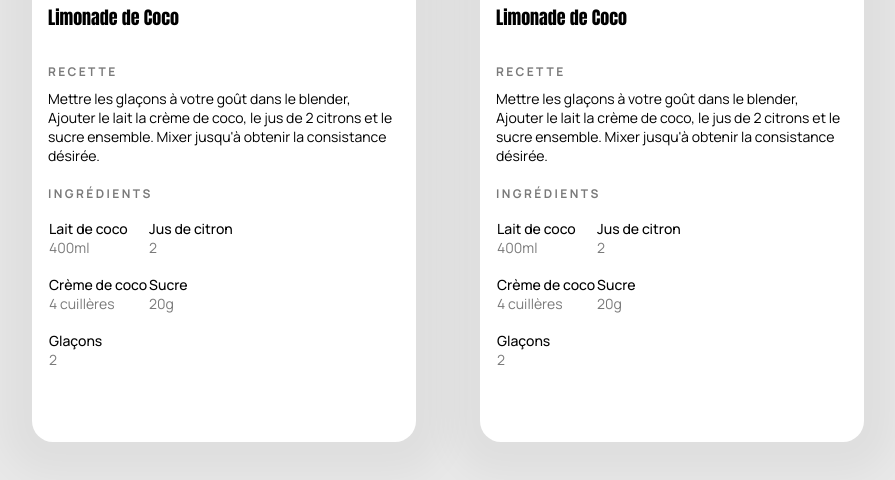
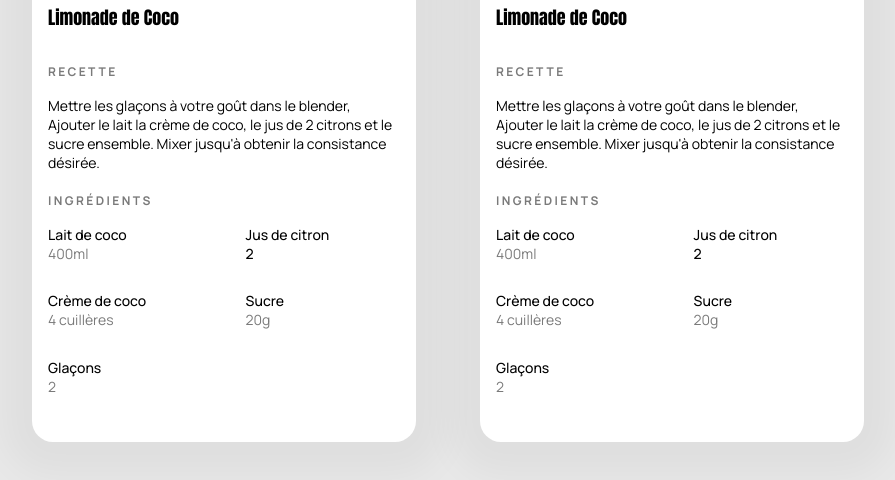
Before and after one commit to Yhumi0210/Projet-7-les-petits-plats, a plain HTML site: page index.html in a window 1280 px wide. Shown: the part 1198-1678 px from the top of the page, without its empty margins (64-959 px from the left). Drawn offline with Linux system fonts and the light colour scheme.

Commit message:
index statique

```diff
--- a/assets/scss/main.scss
+++ b/assets/scss/main.scss
@@ -195,7 +195,7 @@ h1 {
         &__cook {
           width: 22rem;
           height: 5rem;
-          margin: 0.6rem 0 1rem 0;
+          margin: 1rem 0 1rem 0;
           font-family: $text;
           font-size: $size--14;
           font-weight: $regular;
@@ -205,7 +205,6 @@ h1 {
         }
       }
       &__element {
-        border-spacing: 0 1rem;
         &__title {
           font-family: $text;
           font-size: $size--12;
@@ -214,7 +213,16 @@ h1 {
           text-transform: uppercase;
           letter-spacing: 0.15rem;
         }
+        &__list {
+          padding: 0;
+          display: grid;
+          grid-template-columns: auto auto;
+          grid-template-rows: auto auto auto;
+          grid-gap: 1.8rem;
+          margin-top: 1rem;
+          width: 22rem;
           &__ingredient {
+            list-style-type: none;
             font-family: $text;
             font-size: $size--14;
             font-weight: $medium;
@@ -227,6 +235,7 @@ h1 {
               color: $grey;
               text-align: left;
             }
+          }
         }
       }
     }
--- a/index.html
+++ b/index.html
@@ -2,7 +2,7 @@
 <html lang="fr">
 <head>
     <meta charset="utf-8">
-    <meta name="viewport" content="width=device-width, initial-scale=1">
+    <meta name="viewport" content="widli=device-widli, initial-scale=1">
     <meta name="description" content="">
     <link rel="stylesheet" href="assets/css/main.css" type="text/css">
     <link rel="icon" type="image/png" href="img/logo-point.png">
@@ -10,7 +10,7 @@
 </head>
 <body>
 <header class="header">
-    <a href="https://yhumi0210.github.io/Projet-7-les-petits-plats/" class="header__home">
+    <a href="https://yhumi0210.giliub.io/Projet-7-les-petits-plats/" class="header__home">
         <img src="img/logo.png" class="header__home__logo" alt="Les Petits Plats Home page">
     </a>
     <h1 class="header__title">CHERCHEZ PARMI PLUS DE 1500 RECETTES<br>
@@ -19,7 +19,7 @@
         <label for="recipe-search"></label>
         <input placeholder="Rechercher une recette, un ingrédient, ..." class="header__search__bar" type="search" id="recipe-search" name="Rechercher une recette, un ingrédient, ...">
         <div class="header__search__container">
-            <svg class="header__search__container__glass w-6 h-6" xmlns="http://www.w3.org/2000/svg" fill="none" viewBox="0 0 24 24" stroke-width="1.5" stroke="currentColor">
+            <svg class="header__search__container__glass w-6 h-6" xmlns="http://www.w3.org/2000/svg" fill="none" viewBox="0 0 24 24" stroke-widli="1.5" stroke="currentColor">
                 <path stroke-linecap="round" stroke-linejoin="round" d="m21 21-5.197-5.197m0 0A7.5 7.5 0 1 0 5.196 5.196a7.5 7.5 0 0 0 10.607 10.607Z" />
             </svg>
         </div>
@@ -52,30 +52,26 @@
                 <h3 class="hero__container__recipe__step__title">Recette</h3>
                 <p class="hero__container__recipe__step__cook">Mettre les glaçons à votre goût dans le blender, Ajouter le lait  la crème de coco, le jus de 2 citrons et le sucre ensemble. Mixer jusqu'à obtenir la consistance désirée.</p>
             </div>
-            <table class="hero__container__recipe__element">
+            <section class="hero__container__recipe__element">
                 <h4 class="hero__container__recipe__element__title">Ingrédients</h4>
-                <tr>
-                    <th class="hero__container__recipe__element__ingredient">Lait de coco<br>
-                    <span class="hero__container__recipe__element__ingredient__quantity">400ml</span>
-                    </th>
-                    <th class="hero__container__recipe__element__ingredient">Jus de citron<br>
-                        <span class="hero__container__recipe__element__ingredient__quantity">2</span>
-                    </th>
-                </tr>
-                <tr>
-                    <th class="hero__container__recipe__element__ingredient">Crème de coco<br>
-                        <span class="hero__container__recipe__element__ingredient__quantity">4 cuillères</span>
-                    </th>
-                    <th class="hero__container__recipe__element__ingredient">Sucre<br>
-                        <span class="hero__container__recipe__element__ingredient__quantity">20g</span>
-                    </th>
-                </tr>
-                <tr>
-                    <th class="hero__container__recipe__element__ingredient">Glaçons<br>
-                        <span class="hero__container__recipe__element__ingredient__quantity">2</span>
-                    </th>
-                </tr>
-            </table>
+                <ul class="hero__container__recipe__element__list">
+                    <li class="hero__container__recipe__element__list__ingredient">Lait de coco<br>
+                    <span class="hero__container__recipe__element__list__ingredient__quantity">400ml</span>
+                    </li>
+                    <li class="hero__container__recipe__element__list__ingredient">Jus de citron<br>
+                        <span class="hero__container__recipe__list__element__ingredient__quantity">2</span>
+                    </li>
+                    <li class="hero__container__recipe__element__list__ingredient">Crème de coco<br>
+                        <span class="hero__container__recipe__element__list__ingredient__quantity">4 cuillères</span>
+                    </li>
+                    <li class="hero__container__recipe__element__list__ingredient">Sucre<br>
+                        <span class="hero__container__recipe__element__list__ingredient__quantity">20g</span>
+                    </li>
+                    <li class="hero__container__recipe__element__list__ingredient">Glaçons<br>
+                        <span class="hero__container__recipe__element__list__ingredient__quantity">2</span>
+                    </li>
+                </ul>
+            </section>
         </section>
     </article>
     <article class="hero__container">
@@ -89,30 +85,26 @@
                 <h3 class="hero__container__recipe__step__title">Recette</h3>
                 <p class="hero__container__recipe__step__cook">Mettre les glaçons à votre goût dans le blender, Ajouter le lait  la crème de coco, le jus de 2 citrons et le sucre ensemble. Mixer jusqu'à obtenir la consistance désirée.</p>
             </div>
-            <table class="hero__container__recipe__element">
+            <section class="hero__container__recipe__element">
                 <h4 class="hero__container__recipe__element__title">Ingrédients</h4>
-                <tr>
-                    <th class="hero__container__recipe__element__ingredient">Lait de coco<br>
-                        <span class="hero__container__recipe__element__ingredient__quantity">400ml</span>
-                    </th>
-                    <th class="hero__container__recipe__element__ingredient">Jus de citron<br>
-                        <span class="hero__container__recipe__element__ingredient__quantity">2</span>
-                    </th>
-                </tr>
-                <tr>
-                    <th class="hero__container__recipe__element__ingredient">Crème de coco<br>
-                        <span class="hero__container__recipe__element__ingredient__quantity">4 cuillères</span>
-                    </th>
-                    <th class="hero__container__recipe__element__ingredient">Sucre<br>
-                        <span class="hero__container__recipe__element__ingredient__quantity">20g</span>
-                    </th>
-                </tr>
-                <tr>
-                    <th class="hero__container__recipe__element__ingredient">Glaçons<br>
-                        <span class="hero__container__recipe__element__ingredient__quantity">2</span>
-                    </th>
-                </tr>
-            </table>
+                <ul class="hero__container__recipe__element__list">
+                    <li class="hero__container__recipe__element__list__ingredient">Lait de coco<br>
+                        <span class="hero__container__recipe__element__list__ingredient__quantity">400ml</span>
+                    </li>
+                    <li class="hero__container__recipe__element__list__ingredient">Jus de citron<br>
+                        <span class="hero__container__recipe__list__element__ingredient__quantity">2</span>
+                    </li>
+                    <li class="hero__container__recipe__element__list__ingredient">Crème de coco<br>
+                        <span class="hero__container__recipe__element__list__ingredient__quantity">4 cuillères</span>
+                    </li>
+                    <li class="hero__container__recipe__element__list__ingredient">Sucre<br>
+                        <span class="hero__container__recipe__element__list__ingredient__quantity">20g</span>
+                    </li>
+                    <li class="hero__container__recipe__element__list__ingredient">Glaçons<br>
+                        <span class="hero__container__recipe__element__list__ingredient__quantity">2</span>
+                    </li>
+                </ul>
+            </section>
         </section>
     </article>
 </main>
```
Also changed, not shown: assets/css/main.css, 1 other file.
